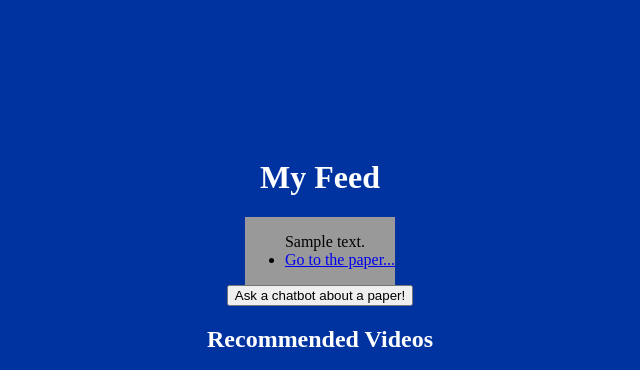
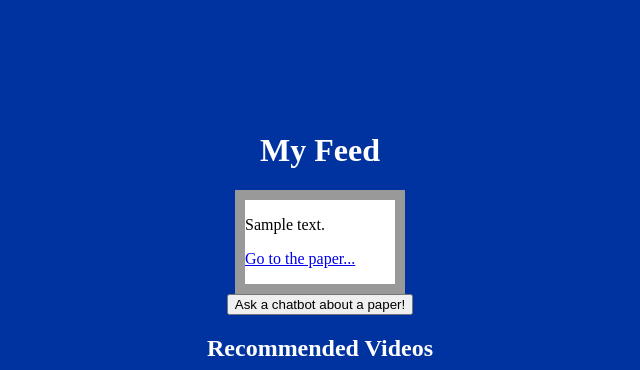
Before and after one commit to danyk20/SciFeed, a Flask app: template templates/feed.html in a window 1280 px wide. Shown: the part 53-423 px from the top of the page, without its empty margins (320-960 px from the left). Run offline with Flask 3, Linux system fonts and the light colour scheme; the template is opened without the code that fills it: most values are stand-ins (such as "Sample title", 1, 10 or a date in 2020).

Commit message:
appearance

```diff
--- a/templates/feed.html
+++ b/templates/feed.html
@@ -14,20 +14,25 @@
         flex-direction: column; /* Set flex container to be a column */
         align-items: center; /* Center content horizontally */
         justify-content: center; /* Center content vertically */
-        height: 100vh; /* Set the container height to fill the viewport */
     }
+
+    .paper-container {
+            background-color: white;
+            width: 150px; /* Set the desired width for each entry container */
+            display: inline-block; /* Display the containers side by side */
+            margin: 10px; /* Add some spacing between the containers */
+        }
     </style>
 </head>
 <body>
     <h1 style="color: white;">My Feed</h1>
     <div class="container" style="background-color: #999999;">
-        <ul>
             {% for item in papers %}
-            <div class="container" style="background-color: white; width: 150;"></div>
-                {{item.summary}}
-                <li><a href="{{ item.url }}"> Go to the paper...</a></li>
+            <div class="paper-container">
+                <p>{{item.summary}}</p>
+                <p><a href="{{ item.url }}"> Go to the paper...</a></p>
+            </div>
             {% endfor %}
-        </ul>
     </div>
 
     <div>
@@ -39,11 +44,14 @@
     <h2 style="color: white;">Recommended Videos</h2>
     {% for item in videos %}
         <div class="container">
+            <label class="video-title"> {{item.title}}</label>
+            <div class="video-container">
             <video controls width="320" height="180" title="{{item.title}}">
                 <source src="{{ item.url }}" type="video/mp4" title="{{item.title}}">
                 <!-- Add more <source> elements with different video formats for cross-browser support -->
                 Your browser does not support the video tag.
             </video>
+            </div>
         </div>
     {% endfor %}
 
```
